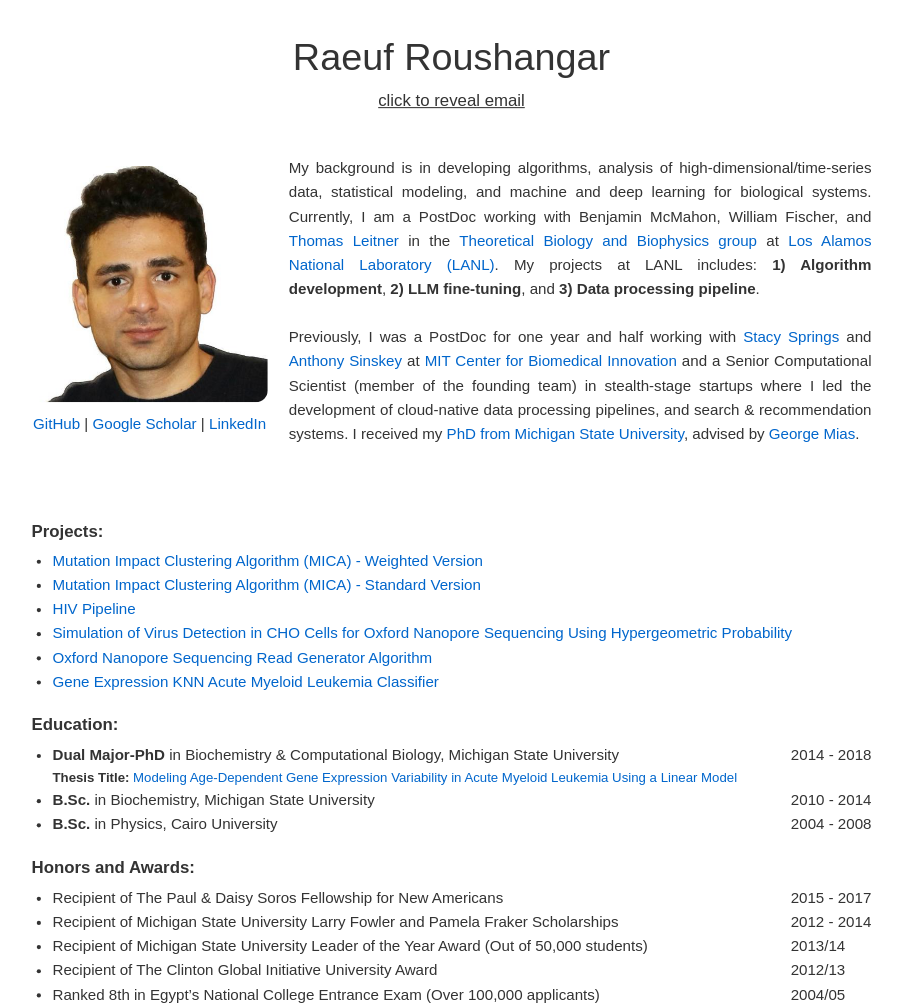
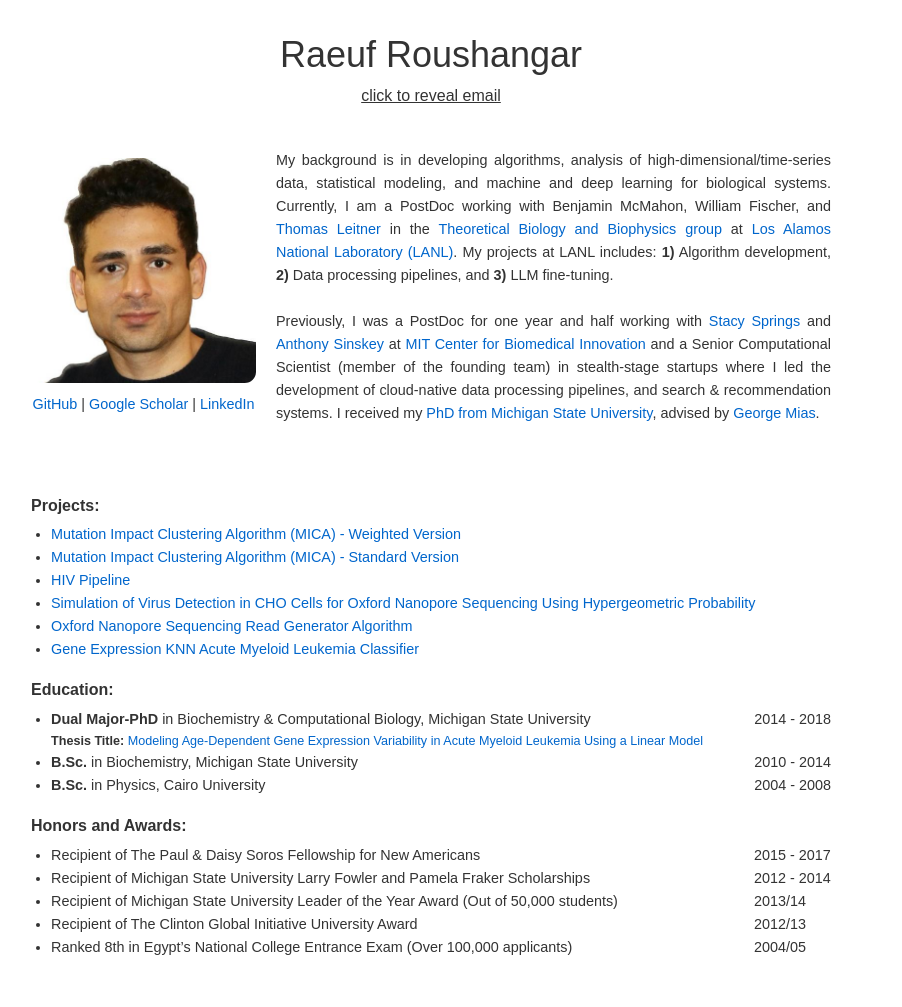
Before and after one commit to raeufroushangar/raeufroushangar.com, a Jekyll site: the page built from index.html, in a window 1280 px wide. Shown: the whole page, without its empty margins (209-1111 px from the left). Built offline with Jekyll 4.4.1, drawn with Linux system fonts in a browser that asks for light colours; after the commit the page ends 974 px from its top, so only the background shows below that.

Commit message:
Updated projects in bio.

```diff
--- a/assets/css/style.css
+++ b/assets/css/style.css
@@ -51,6 +51,6 @@
 }
 
 body {
-  transform: scale(1.05); /* Adjust zoom */
+  transform: scale(1.0); /* Adjust zoom */
   transform-origin: 0 0;
 }
--- a/index.html
+++ b/index.html
@@ -23,7 +23,7 @@
   </div>
 
   <div style="max-width: 600px; font-size: 0.9em; text-align: justify;">
-    My background is in developing algorithms, analysis of high-dimensional/time-series data, statistical modeling, and machine and deep learning for biological systems. Currently, I am a PostDoc working with Benjamin McMahon, William Fischer, and <a href="https://public.lanl.gov/tkl/" target="_blank">Thomas Leitner</a> in the <a href="https://www.lanl.gov/org/ddste/aldsc/theoretical/theoretical-biology-biophysics/index.php" target="_blank">Theoretical Biology and Biophysics group</a> at <a href="https://www.lanl.gov" target="_blank">Los Alamos National Laboratory (LANL)</a>. My projects at LANL includes: <strong>1) Algorithm development</strong>, <strong>2) LLM fine-tuning</strong>, and <strong>3) Data processing pipeline</strong>.
+    My background is in developing algorithms, analysis of high-dimensional/time-series data, statistical modeling, and machine and deep learning for biological systems. Currently, I am a PostDoc working with Benjamin McMahon, William Fischer, and <a href="https://public.lanl.gov/tkl/" target="_blank">Thomas Leitner</a> in the <a href="https://www.lanl.gov/org/ddste/aldsc/theoretical/theoretical-biology-biophysics/index.php" target="_blank">Theoretical Biology and Biophysics group</a> at <a href="https://www.lanl.gov" target="_blank">Los Alamos National Laboratory (LANL)</a>. My projects at LANL includes: <strong>1)</strong> Algorithm development, <strong>2)</strong> Data processing pipelines, and <strong>3)</strong> LLM fine-tuning.
     <br><br>
     Previously, I was a PostDoc for one year and half working with <a href="https://cbi.mit.edu/biographies/" target="_blank">Stacy Springs</a> and <a href="https://biology.mit.edu/profile/anthony-j-sinskey/" target="_blank">Anthony Sinskey</a> at <a href="https://cbi.mit.edu" target="_blank">MIT Center for Biomedical Innovation</a> and a Senior Computational Scientist (member of the founding team) in stealth-stage startups where I led the development of cloud-native data processing pipelines, and search & recommendation systems. I received my <a href="https://d.lib.msu.edu/etd/19662" target="_blank">PhD from Michigan State University</a>, advised by <a href="https://georgemias.org" target="_blank">George Mias</a>.
 
```
